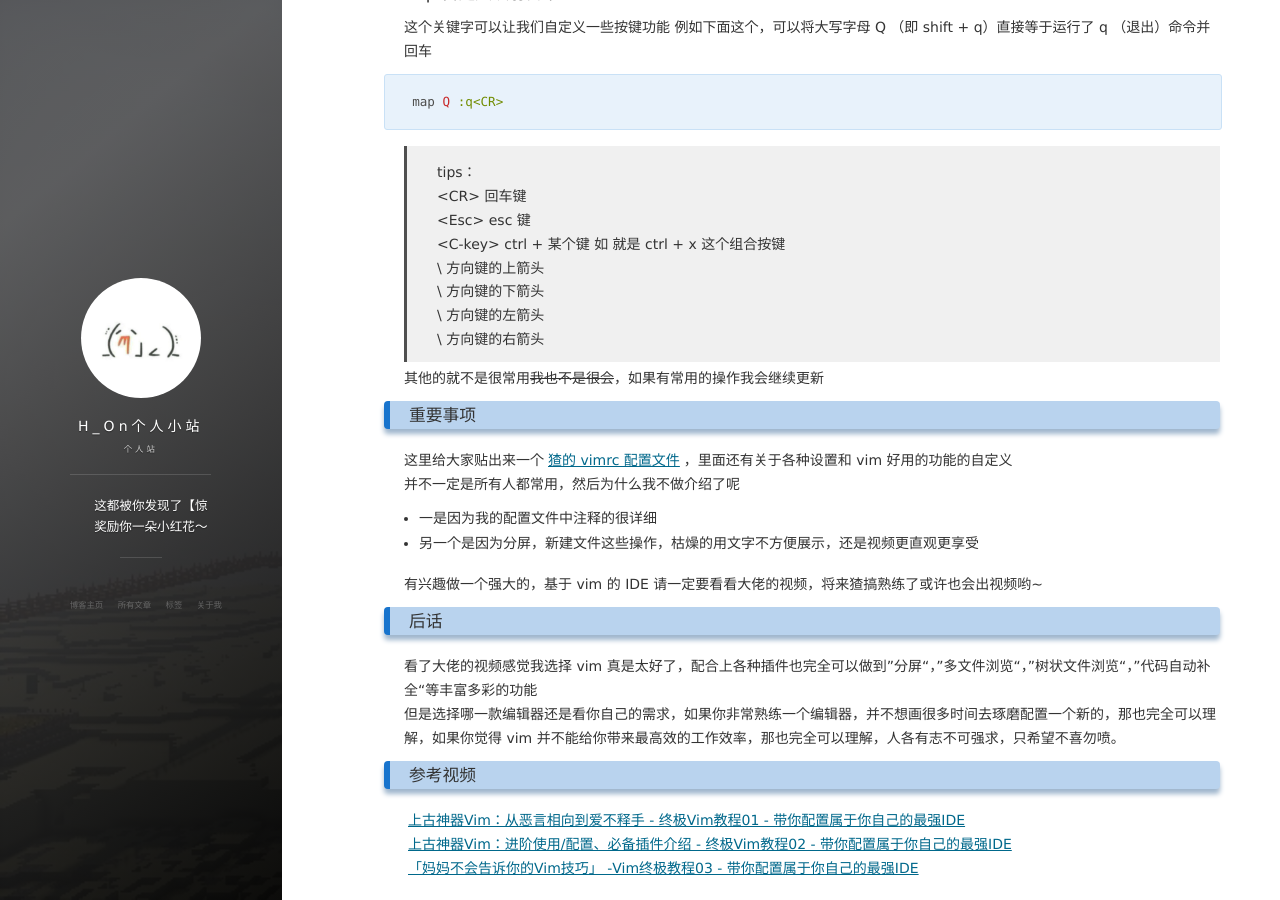
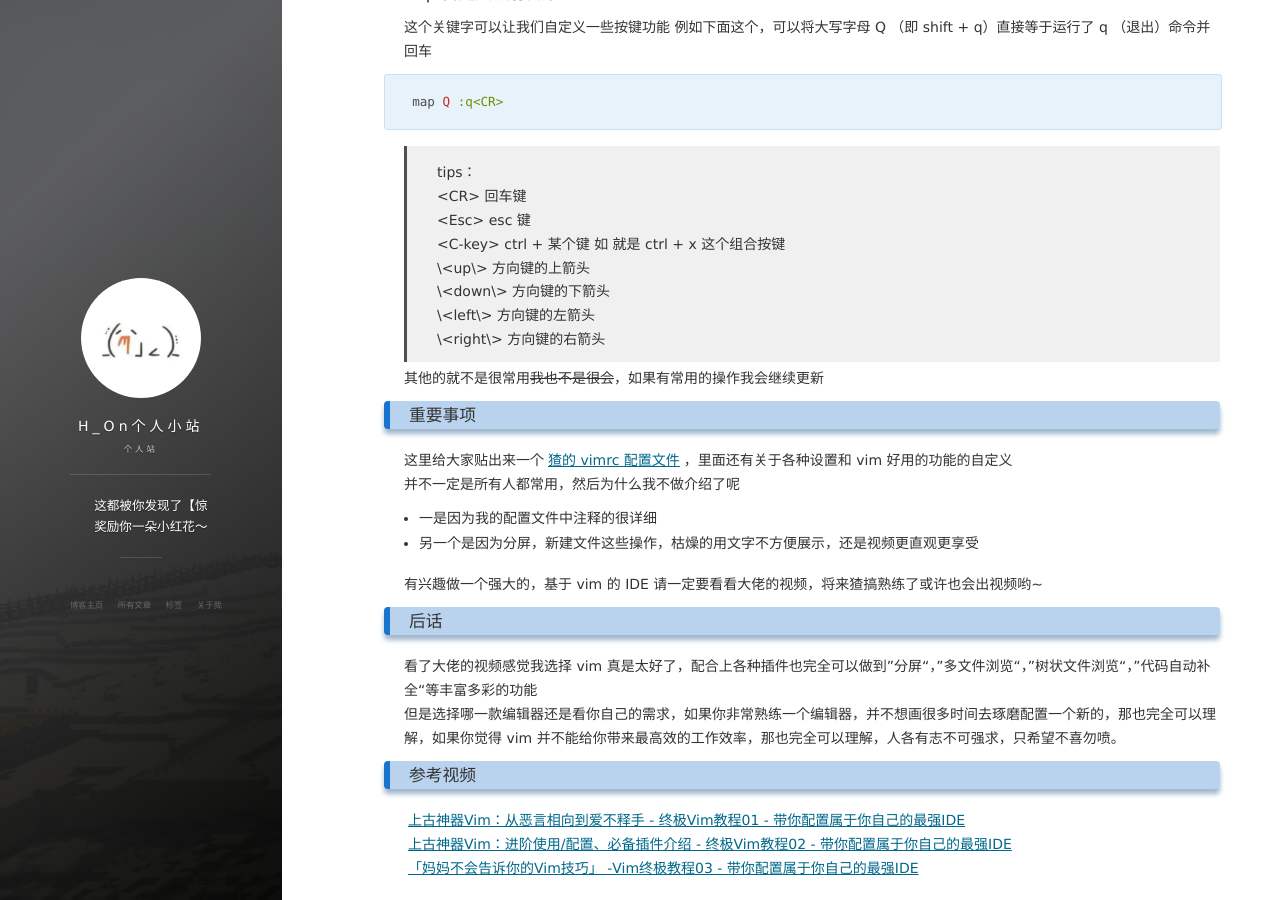
Before and after one commit to Hybrogen/Hybrogen.github.io, a Jekyll site: the page built from _posts/2020-03-21-ServerStudy3-vim.md, in a window 1280 px wide and 900 px high, scrolled down 2312 px. Built offline with Jekyll 4.4.1, drawn with Linux system fonts in a browser that asks for light colours; nearby versions of some CDN libraries; comment, search, counter and statistics services are not loaded.

Commit message:
vim 牛逼！！！

````diff
--- a/_posts/2020-03-21-ServerStudy3-vim.md
+++ b/_posts/2020-03-21-ServerStudy3-vim.md
@@ -99,13 +99,13 @@ vf-
 map Q :q<CR>
 ```
 > tips：<br>
-> \<CR>		回车键<br>
-> \<Esc>		esc 键<br>
-> \<C-key>	ctrl + 某个键 如 <C-x> 就是 ctrl + x 这个组合按键<br>
-> \<up>		方向键的上箭头<br>
-> \<down>	方向键的下箭头<br>
-> \<left>	方向键的左箭头<br>
-> \<right>	方向键的右箭头<br>
+> \<CR\>		回车键<br>
+> \<Esc\>		esc 键<br>
+> \<C-key\>	ctrl + 某个键 如 <C-x> 就是 ctrl + x 这个组合按键<br>
+> \<up\>		方向键的上箭头<br>
+> \<down\>	方向键的下箭头<br>
+> \<left\>	方向键的左箭头<br>
+> \<right\>	方向键的右箭头<br>
 
 其他的就不是很常用~~我也不是很会~~，如果有常用的操作我会继续更新
 
````
